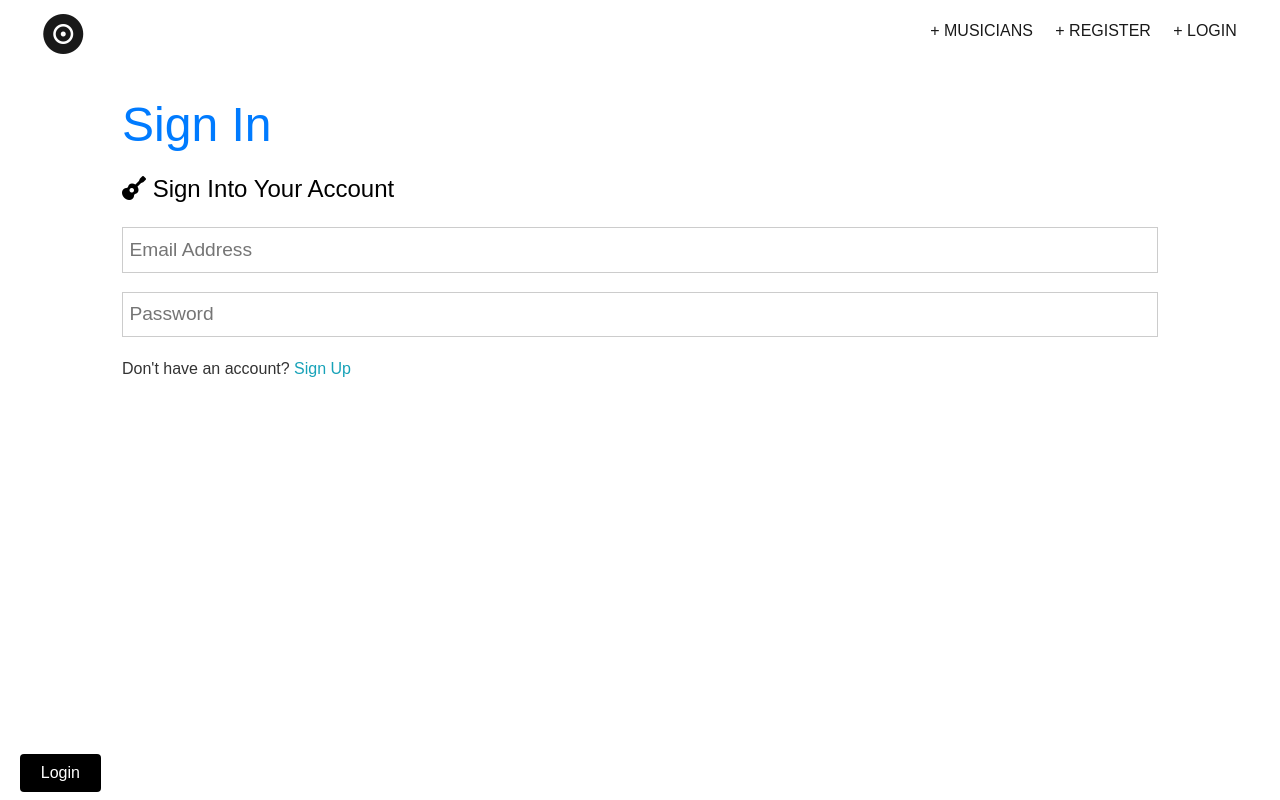
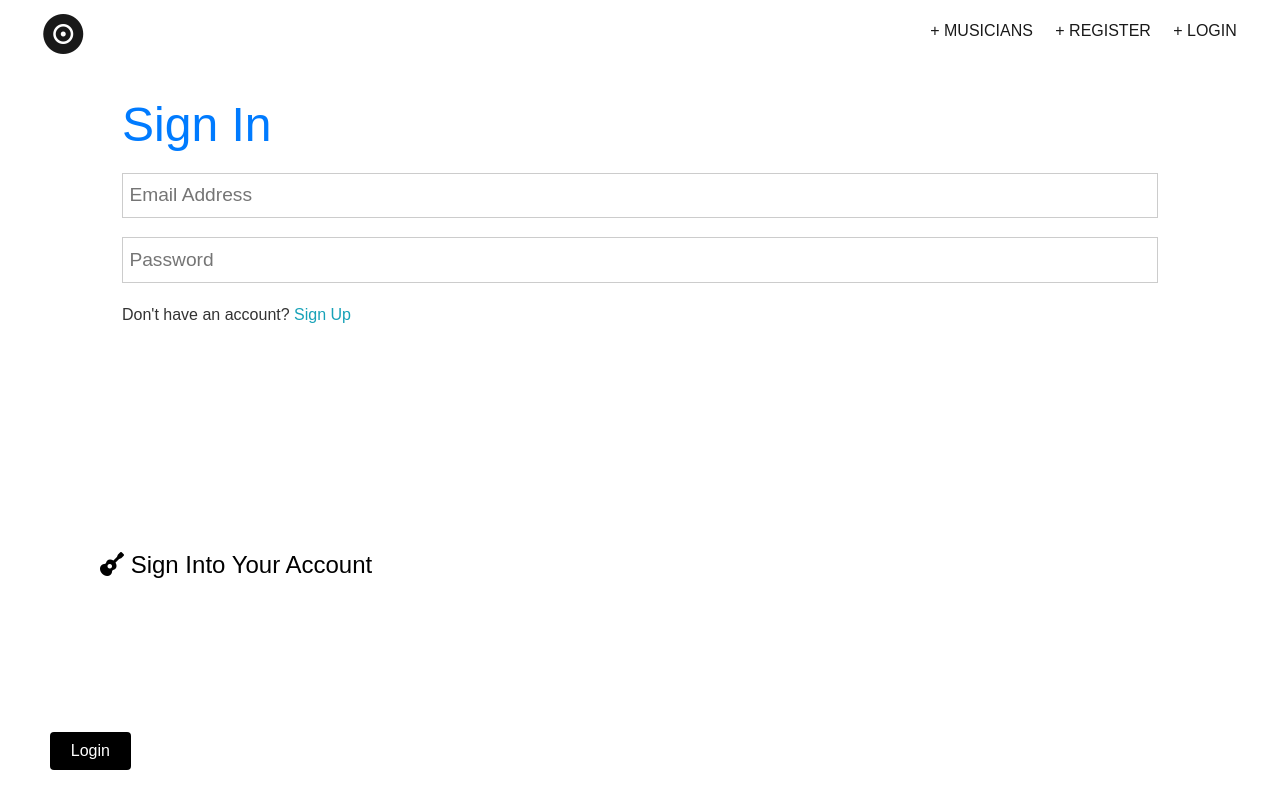
Before and after one commit to rmcgirt55/Cue2, a React (Create React App) app in the folder client/: page /login in a window 1280 px wide. Built offline with nearby package versions, Linux system fonts and the light colour scheme; no server answers.

Commit message:
modified position p.lead

```diff
--- a/client/src/App.css
+++ b/client/src/App.css
@@ -61,6 +61,9 @@ img {
   color: black;
   font-size: 1.5rem;
   margin-bottom: 1rem;
+  position: absolute;
+  bottom: 200px;
+  left: 100px;
 }
 
 .text-center {
@@ -161,8 +164,8 @@ img {
   background: black;
   color: #fff;
   position: absolute;
-  bottom: 8px;
-  left: 20px;
+  bottom: 30px;
+  left: 50px;
   display: block;
 }
 
@@ -170,7 +173,7 @@ img {
   background: black;
   color: #fff;
   position: absolute;
-  bottom: 8px;
+  bottom: 30px;
   left: 200px;
   display: block;
 }
```
